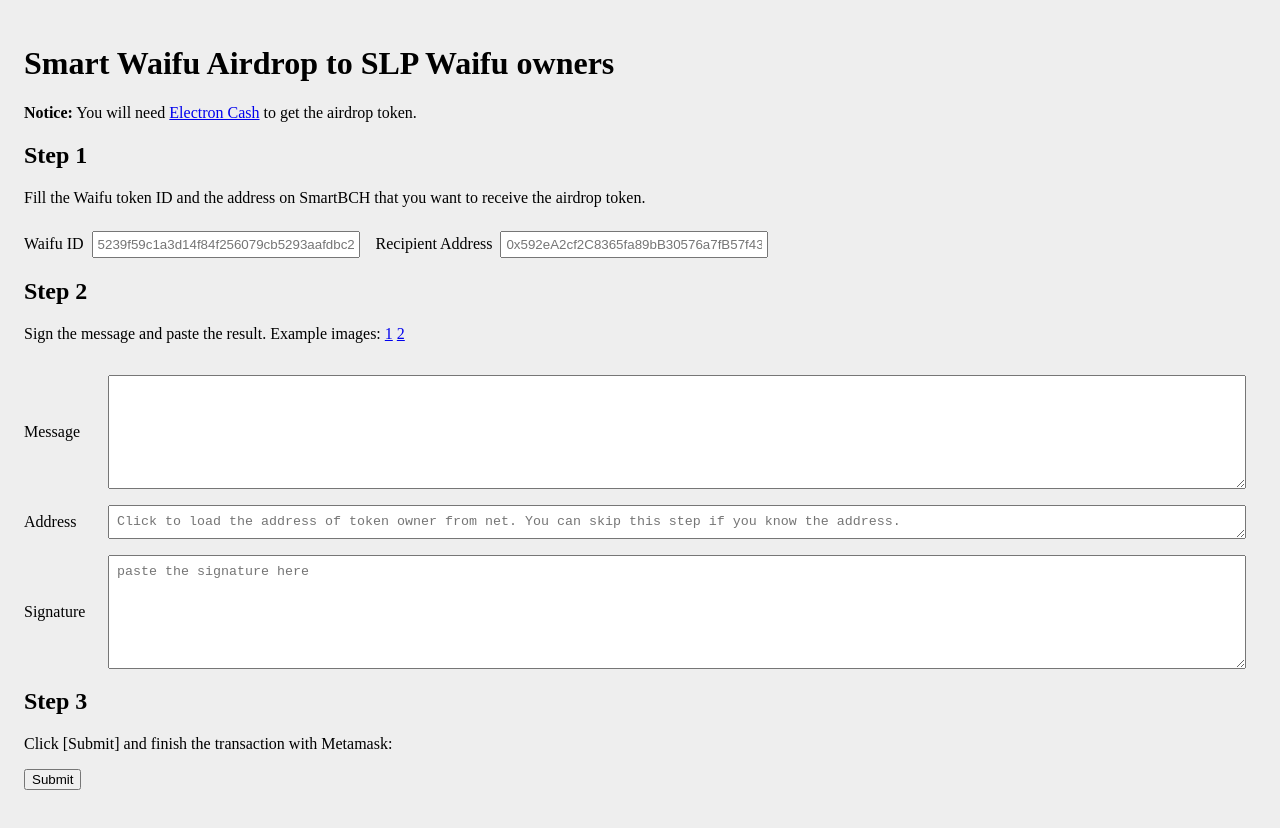
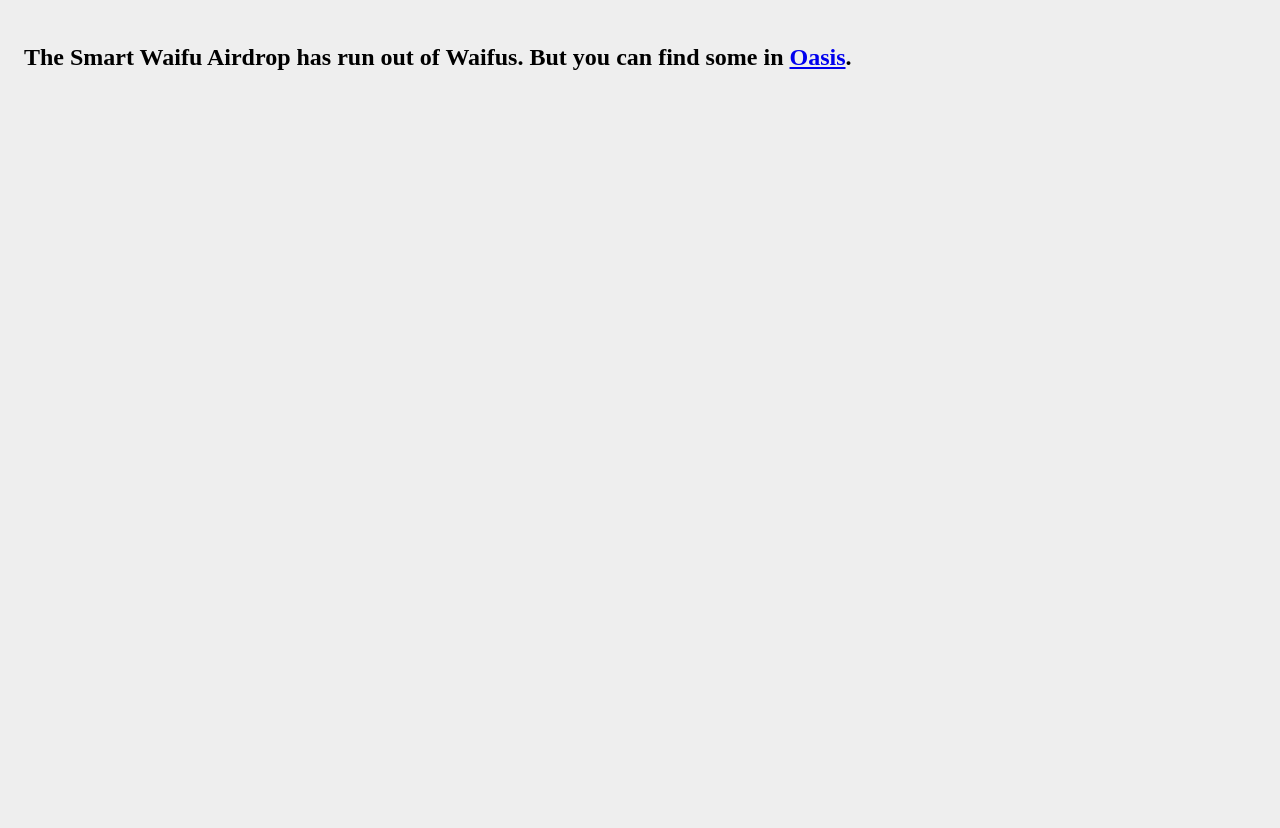
Before and after one commit to Ayukawayen/TokenAirdrop, a plain HTML site: page index.html in a window 1280 px wide. After the commit the page ends 800 px from the top, so only its background shows below. Drawn offline with Linux system fonts and the light colour scheme; a script that the page names is missing.

Commit message:
feat: end of airdrop

```diff
--- a/index.html
+++ b/index.html
@@ -7,46 +7,8 @@
 		<link rel="stylesheet" type="text/css" href="style.css" />
 	</head>
 	<body>
-		<h1>Smart Waifu Airdrop to SLP Waifu owners</h1>
 		<div id="app">
-			<div>
-				<p><strong>Notice:</strong> You will need <a href="https://electroncash.org/">Electron Cash</a> to get the airdrop token.</p>
-			</div>
-			<div id="step1">
-				<h2>Step 1</h2>
-				<p>Fill the Waifu token ID and the address on SmartBCH that you want to receive the airdrop token.</p>
-				<div>
-					<label>Waifu ID</label>
-					<input type="text" name="slpId" onchange="onSlpIdChange()" placeholder="5239f59c1a3d14f84f256079cb5293aafdbc2ac7bcb59aa0ddf28a719c551f77" />
-				</div>
-				<div>
-					<label>Recipient Address</label>
-					<input type="text" name="recipient" onchange="onRecipientChange()" placeholder="0x592eA2cf2C8365fa89bB30576a7fB57f4313af54" />
-				</div>
-			</div>
-			<div id="step2">
-				<h2>Step 2</h2>
-				<p>Sign the message and paste the result. Example images: <a href="sign01.png" target="_blank">1</a> <a href="sign02.png" target="_blank">2</a></p>
-				<div>
-					<label>Message</label>
-					<textarea id="message" onclick="onMessageClick()" readonly></textarea>
-				</div>
-				<div>
-					<label>Address</label>
-					<textarea id="ownerAddress" onclick="onOwnerAddressClick()" placeholder="Click to load the address of token owner from net. You can skip this step if you know the address."></textarea>
-				</div>
-				<div>
-					<label for="signature">Signature</label>
-					<textarea id="signature" placeholder="paste the signature here"></textarea>
-				</div>
-			</div>
-			<div id="step3">
-				<h2>Step 3</h2>
-				<p>Click [Submit] and finish the transaction with Metamask:</p>
-				<p><button id="submit" onclick="onSubmit()">Submit</button></p>
-			</div>
+			<h2>The Smart Waifu Airdrop has run out of Waifus. But you can find some in <a href="https://oasis.cash/collection/0x87aA4eF35454fEF0B3E796d20Ab609d3c941F46b">Oasis</a>.</h2>
 		</div>
 	</body>
-	<script src="https://cdn.ethers.io/lib/ethers-5.1.umd.min.js"></script>
-	<script src="script.js?02052040"></script>
 </html>
```
